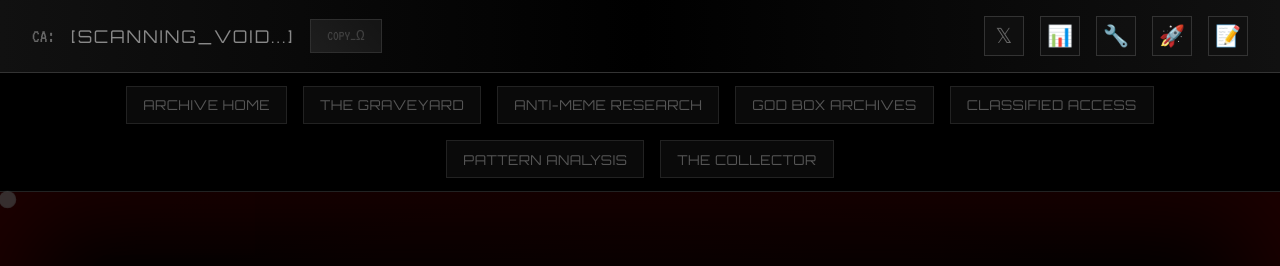
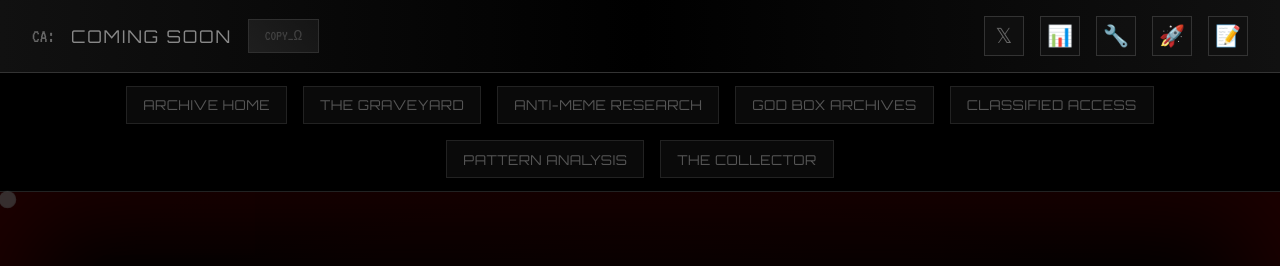
Before and after one commit to edwardscoded/godbox, a plain HTML site: page godboxarchives.html in a window 1280 px wide. Shown: the top 266 px of the page. Drawn offline with Linux system fonts and the light colour scheme; a web font is replaced by a local one.

Commit message:
Update godboxarchives.html

```diff
--- a/godboxarchives.html
+++ b/godboxarchives.html
@@ -524,7 +524,7 @@
             const caAddressElem = document.getElementById('caAddress');
             const copyBtn = document.getElementById('copyBtn');
             if (caAddressElem && copyBtn) {
-                caAddressElem.textContent = '[SCANNING_VOID...]';
+                caAddressElem.textContent = 'COMING SOON';
                 copyBtn.disabled = true;
                 setTimeout(() => {
                     caAddressElem.textContent = 'COMING SOON';
```
